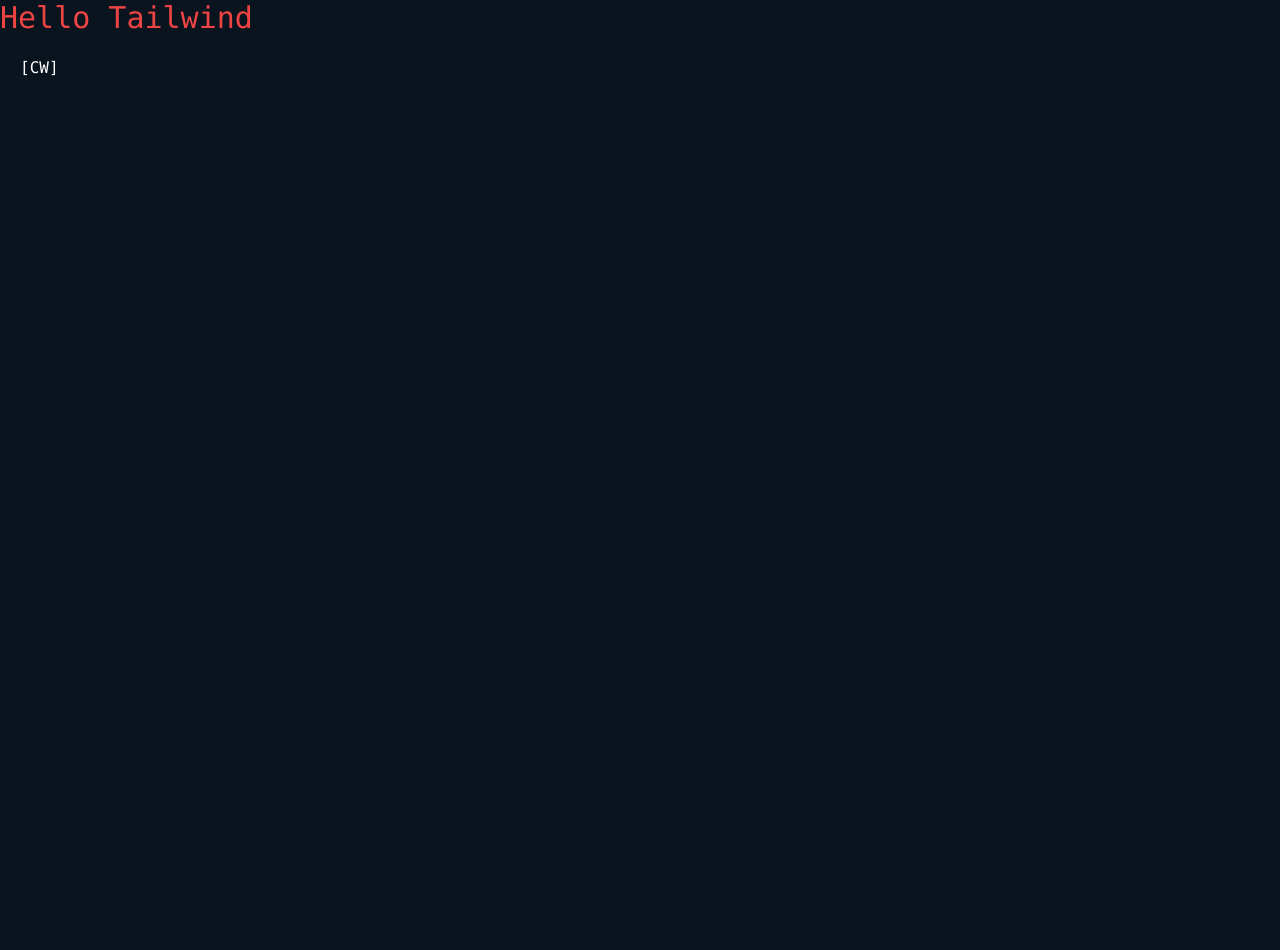
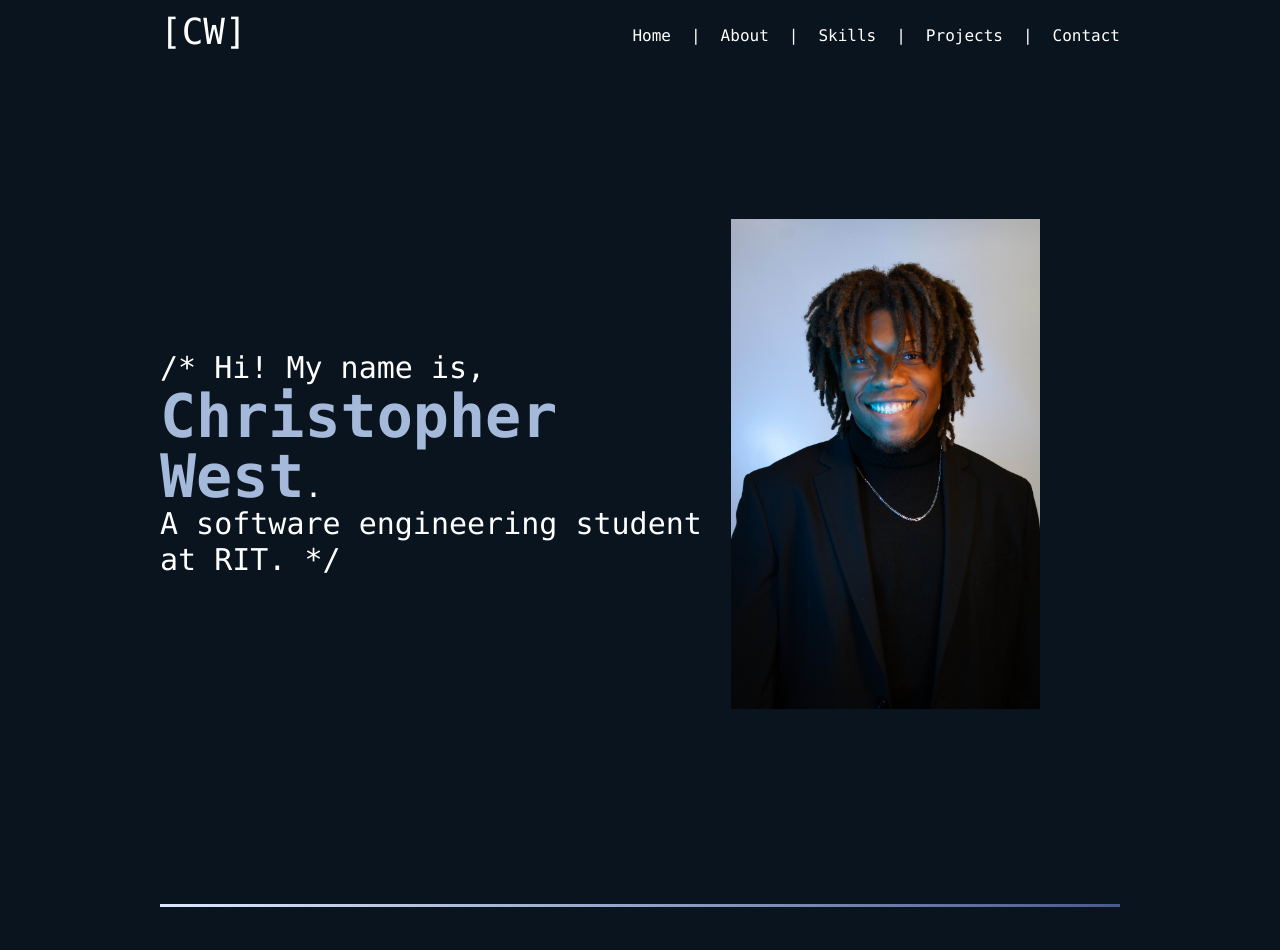
Before and after one commit to CPW9783/cpw9783.github.io, a Gatsby site: page / in a window 1280 px wide. Shown: the top 950 px of the page. Before the commit the page ends 800 px from the top, so only its background shows below. Built offline with nearby package versions, Linux system fonts and the light colour scheme; Gatsby itself is replaced by a stand-in of ours.

Commit message:
basic layout and header completed

```diff
--- a/src/components/about.tsx
+++ b/src/components/about.tsx
@@ -2,7 +2,9 @@
 
 const About: React.FC = () => {
     return (
-        <h1>About</h1>
+        <div className="flex flex-row w-full items-center h-screen justify-center">
+          <h1 className="text-4xl font-bold">About</h1>
+        </div>
     );
 }
 
--- a/src/components/contact.tsx
+++ b/src/components/contact.tsx
@@ -2,7 +2,9 @@
 
 const Contact: React.FC = () => {
     return (
-        <h1>Contact</h1>
+        <div className="flex flex-row w-full items-center h-screen justify-center">
+          <h1 className="text-4xl font-bold">Contact</h1>
+        </div>
     );
 }
 
--- a/src/components/header.tsx
+++ b/src/components/header.tsx
@@ -1,9 +1,24 @@
 import React from "react";
+import photo from "../images/photo1.jpg";
+
 
 const Header: React.FC = () => {
-    return (
-        <h1>Header</h1>
-    );
-}
+  return (
+    <div className="flex flex-row w-full items-center h-screen justify-center">
+      <div className="mr-auto">
+        <p className="text-3xl">
+          /* Hi! My name is,
+          <br />
+          <span className="text-[#A5BADA] text-6xl font-bold">Christopher West</span>.
+          <br />
+          A software engineering student at RIT. */
+        </p>
+      </div>
+      <div className="mr-20">
+        <img src={photo} alt="Christopher West" width={400} />
+      </div>
+    </div>
+  );
+};
 
 export default Header;
--- a/src/components/projects.tsx
+++ b/src/components/projects.tsx
@@ -2,7 +2,9 @@
 
 const Projects: React.FC = () => {
     return (
-        <h1>Projects</h1>
+        <div className="flex flex-row w-full items-center h-screen justify-center">
+          <h1 className="text-4xl font-bold">Projects</h1>
+        </div>
     );
 }
 
--- a/src/components/skills.tsx
+++ b/src/components/skills.tsx
@@ -2,7 +2,9 @@
 
 const Skills: React.FC = () => {
     return (
-        <h1>Skills</h1>
+        <div className="flex flex-row w-full items-center h-screen justify-center">
+          <h1 className="text-4xl font-bold">Skills</h1>
+        </div>
     );
 }
 
--- a/src/pages/index.tsx
+++ b/src/pages/index.tsx
@@ -1,25 +1,60 @@
 import * as React from "react"
-import Header from "../components/header"
-import Skills from "../components/skills"
-import Projects from "../components/projects"
-import Contact from "../components/contact"
-import About from "../components/about"
+import Header from "../components/Header"
+import Skills from "../components/Skills"
+import Projects from "../components/Projects"
+import Contact from "../components/Contact"
+import About from "../components/About"
 
 export default function LandingPage() {
   return (
-    <div>
-      <div className="text-red-500 text-3xl">Hello Tailwind</div>
-      <nav className="m-5">
-        <div className="m">[CW]</div>
-      </nav>
-      {/* <h1>Welcome to the Portfolio Site</h1>
-      <p>blah blah blah.</p>
-      <Header />
-      <About />
-      <Skills />
-      <Projects />
-      <Contact />
-      */}
+    <div className="mx-20">
+      <div className="flex w-full sticky pb-3 top-0 z-50 bg-[#09141F]">
+        <nav className="flex w-full mt-3">
+          <div className="flex ml-20 text-4xl">[CW]</div>
+          <div className="flex justify-end w-full mt-3">
+            <ul className="flex space-x-5 mr-20">
+              <li><a href="#home">Home</a></li>
+              <div>|</div>
+              <li><a href="#about">About</a></li>
+              <div>|</div>
+              <li><a href="#skills">Skills</a></li>
+              <div>|</div>
+              <li><a href="#projects">Projects</a></li>
+              <div>|</div>
+              <li><a href="#contact">Contact</a></li>
+            </ul>
+          </div>
+        </nav>
+      </div>
+      <div className="flex flex-col mx-20">
+        <div id="home">
+          <Header />
+        </div>
+        <div>
+          <div className="block my-10 h-[3px] w-full bg-gradient-to-r from-[#dbe9ff] to-[#4a5a8c]"></div>
+        </div>
+        <div id="about">
+          <About />
+        </div>
+        <div>
+          <div className="block my-10 h-[3px] w-full bg-gradient-to-r from-[#dbe9ff] to-[#4a5a8c]"></div>
+        </div>
+        <div id="skills">
+          <Skills />
+        </div>
+        <div>
+          <div className="block my-10 h-[3px] w-full bg-gradient-to-r from-[#dbe9ff] to-[#4a5a8c]"></div>
+        </div>
+        <div id="projects">
+          <Projects />
+        </div>
+        <div>
+          <div className="block my-10 h-[3px] w-full bg-gradient-to-r from-[#dbe9ff] to-[#4a5a8c]"></div>
+        </div>
+        <div id="contact">
+          <Contact />
+        </div>
+      </div>
     </div>
 
   )
```
Also changed, not shown: src/images/photo1.jpg (added), src/images/photo1new.jpg (added), src/images/photo2.jpg (added), 2 other files.
